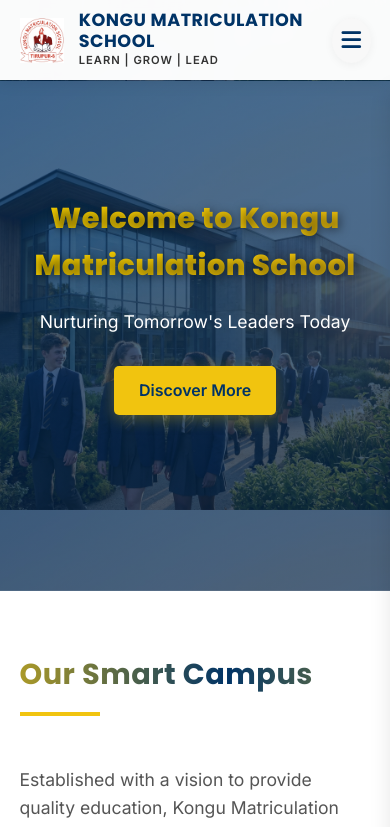
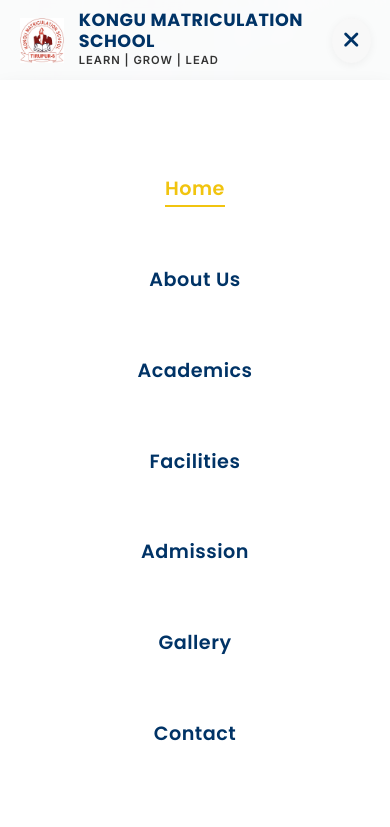
Before and after one commit to Paviya018/kongu-school-website-, a plain HTML site: page index.html in a window 390 px wide. Both pictures are taken after a click on the element 351 px from the left and 40 px from the top of the page. Shown: the top 827 px of the page. Drawn offline with Linux system fonts and the light colour scheme.

Commit message:
Update school website files

```diff
--- a/about.html
+++ b/about.html
@@ -132,6 +132,9 @@
         });
     </script>
 
+    <!-- Mobile Menu Script -->
+    <script src="script.js"></script>
+
     <!-- Fixed Bottom Actions -->
     <div class="fixed-bottom-actions">
         <a href="https://www.instagram.com/kongu_matriculation_school?igsh=MXN6Z3NmZnA3dTE4Mw==" target="_blank"
--- a/index.html
+++ b/index.html
@@ -171,6 +171,9 @@
         });
     </script>
 
+    <!-- Mobile Menu Script -->
+    <script src="script.js"></script>
+
     <!-- Fixed Bottom Actions -->
     <div class="fixed-bottom-actions">
         <a href="https://www.instagram.com/kongu_matriculation_school?igsh=MXN6Z3NmZnA3dTE4Mw==" target="_blank"
--- a/styles.css
+++ b/styles.css
@@ -609,13 +609,20 @@
         flex-direction: column;
         align-items: center;
         justify-content: center;
-        transition: 0.5s;
+        transition: right 0.5s ease;
         z-index: 999;
         box-shadow: 0 10px 20px rgba(0, 0, 0, 0.1);
+        display: flex;
+        /* Important: ensure it's flex even when hidden */
+        overflow-y: auto;
+        -webkit-overflow-scrolling: touch;
+        /* Smooth scrolling on iOS */
     }
 
     .nav-links.active {
         right: 0;
+        display: flex;
+        /* Explicitly show when active */
     }
 
     .nav-links li {
```
Also changed, not shown: academics.html (+3 -0 lines), admission.html (+3 -0 lines), contact.html (+3 -0 lines), facilities.html (+3 -0 lines), gallery.html (+3 -0 lines).
